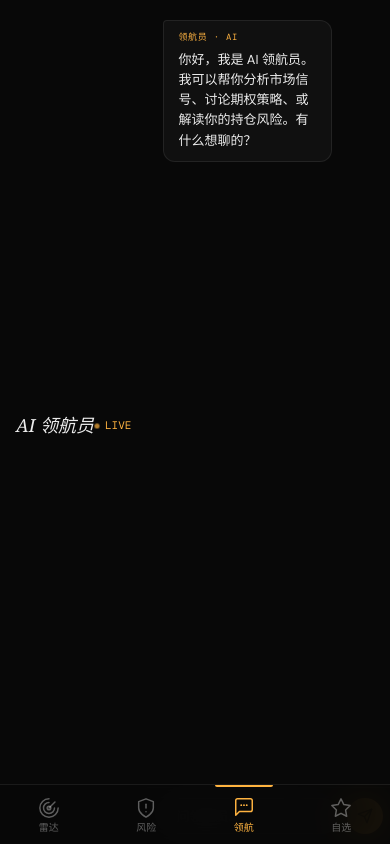
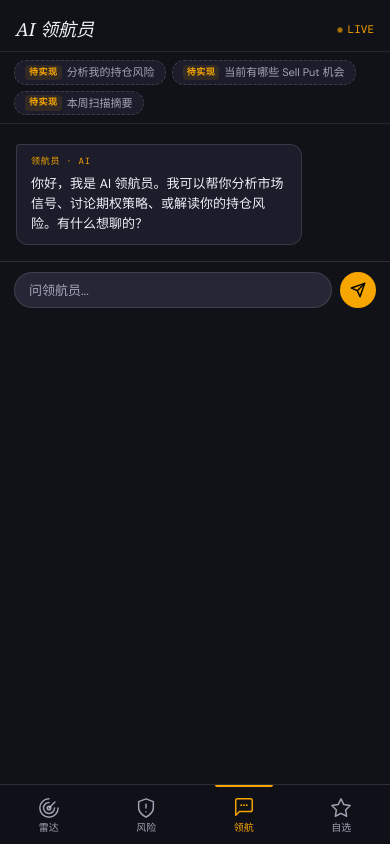
Before and after one commit to samque1983/ai-monitor, a FastAPI app: page /chat in a window 390 px wide. Run offline with FastAPI, Linux system fonts and the light colour scheme; some web fonts are replaced.

Commit message:
fix: mobile layout, color tokens, and 待实现 placeholders
- Fix .app-shell flex-direction: column on mobile so topbar stacks above content
- Add flex-direction: row override for desktop (≥1024px)
- Standardize all pages to #111118 blue-gray token set
- Adaptive bottom-nav backdrop via color-mix() instead of hardcoded rgba
- Remove confusing "实时连接" status line from sidebar footer
- Fix watchlist scan rule label: IV 高点 + 接近目标价 (was 低点)
- Add 待实现 blocks in watchlist: web add/remove tickers, rule toggles
- Add 待实现 quick-prompt chips in chat page

Co-Authored-By: Claude Sonnet 4.6 <noreply@anthropic.com>

```diff
--- a/agent/templates/_nav.html
+++ b/agent/templates/_nav.html
@@ -16,7 +16,7 @@
 }
 
 /* ── APP SHELL ── */
-.app-shell { display: flex; min-height: 100vh; }
+.app-shell { display: flex; min-height: 100vh; flex-direction: column; }
 
 /* ── SIDEBAR ── */
 .sidebar {
@@ -127,7 +127,7 @@
   position: fixed; bottom: 0; left: 0; right: 0;
   height: calc(var(--bottom-nav-h) + env(safe-area-inset-bottom, 0px));
   padding-bottom: env(safe-area-inset-bottom, 0px);
-  background: rgba(8,8,8,0.92);
+  background: color-mix(in srgb, var(--bg) 92%, transparent);
   backdrop-filter: saturate(180%) blur(20px);
   -webkit-backdrop-filter: saturate(180%) blur(20px);
   border-top: 1px solid var(--border);
@@ -166,6 +166,7 @@
 
 /* ── DESKTOP OVERRIDES ── */
 @media (min-width: 1024px) {
+  .app-shell { flex-direction: row; }
   .sidebar { display: flex; }
   .main-content {
     margin-left: var(--sidebar-w);
@@ -215,7 +216,6 @@
     </a>
   </nav>
   <div class="sidebar-footer">
-    <div class="footer-status"><div class="status-dot"></div><span class="footer-label">实时连接</span></div>
     <div class="footer-time" id="nav-clock">--:--:--</div>
     <div class="footer-date" id="nav-date">----/--/--</div>
   </div>
--- a/agent/templates/chat.html
+++ b/agent/templates/chat.html
@@ -10,10 +10,10 @@
 <style>
 *, *::before, *::after { margin: 0; padding: 0; box-sizing: border-box; }
 :root {
-  --bg: #080808; --surface: #101010; --surface-2: #181818;
-  --border: rgba(255,255,255,0.08); --border-2: rgba(255,255,255,0.05);
-  --text: #ececec; --text-2: rgba(236,236,236,0.60); --text-3: rgba(236,236,236,0.38);
-  --red: #ff453a; --amber: #ffb340; --green: #34c759; --blue: #0a84ff;
+  --bg:        #111118; --surface: #1c1c2a; --surface-2: #262636;
+  --border:    rgba(255,255,255,0.12); --border-2: rgba(255,255,255,0.09);
+  --text:      #f0f0f8; --text-2: rgba(210,210,230,0.88); --text-3: rgba(210,210,230,0.75);
+  --red: #f84960; --amber: #f7a600; --green: #02c076; --blue: #2e86de;
   --r4: 4px; --r8: 8px; --r12: 12px;
 }
 html, body { height: 100%; }
@@ -73,6 +73,25 @@ body {
   height: 100vh; overflow: hidden;
   padding-bottom: 0 !important;
 }
+.quick-bar {
+  padding: 8px 14px 0;
+  display: flex; gap: 6px; flex-wrap: wrap; flex-shrink: 0;
+  border-bottom: 1px solid var(--border-2);
+  padding-bottom: 8px;
+}
+.quick-chip {
+  font-size: 11px; color: var(--text-3);
+  background: var(--surface); border: 1px dashed rgba(255,255,255,0.15);
+  border-radius: 12px; padding: 3px 10px; cursor: not-allowed;
+  font-family: "DM Sans", sans-serif;
+  display: flex; align-items: center; gap: 5px;
+}
+.quick-chip-tag {
+  font-family: "DM Mono", monospace; font-size: 9px; font-weight: 700;
+  letter-spacing: 0.06em; text-transform: uppercase;
+  color: var(--amber); background: rgba(247,166,0,0.1);
+  border-radius: 4px; padding: 1px 4px;
+}
 @media (min-width: 1024px) {
   .chat-input-bar { padding-bottom: 14px; }
 }
@@ -83,6 +102,12 @@ body {
   {% include "_nav.html" %}
   <main class="main-content">
     <div class="chat-wrap">
+      <!-- 快捷问题 — 待实现 -->
+      <div class="quick-bar">
+        <span class="quick-chip"><span class="quick-chip-tag">待实现</span>分析我的持仓风险</span>
+        <span class="quick-chip"><span class="quick-chip-tag">待实现</span>当前有哪些 Sell Put 机会</span>
+        <span class="quick-chip"><span class="quick-chip-tag">待实现</span>本周扫描摘要</span>
+      </div>
       <div class="chat-scroll" id="chat-messages">
         <div class="chat-msg ai">
           <div class="chat-ai-label">领航员 · AI</div>
```
Also changed, not shown: agent/templates/dashboard.html (+6 -6 lines), agent/templates/risk_report.html (+5 -5 lines), agent/templates/watchlist.html (+30 -6 lines).
